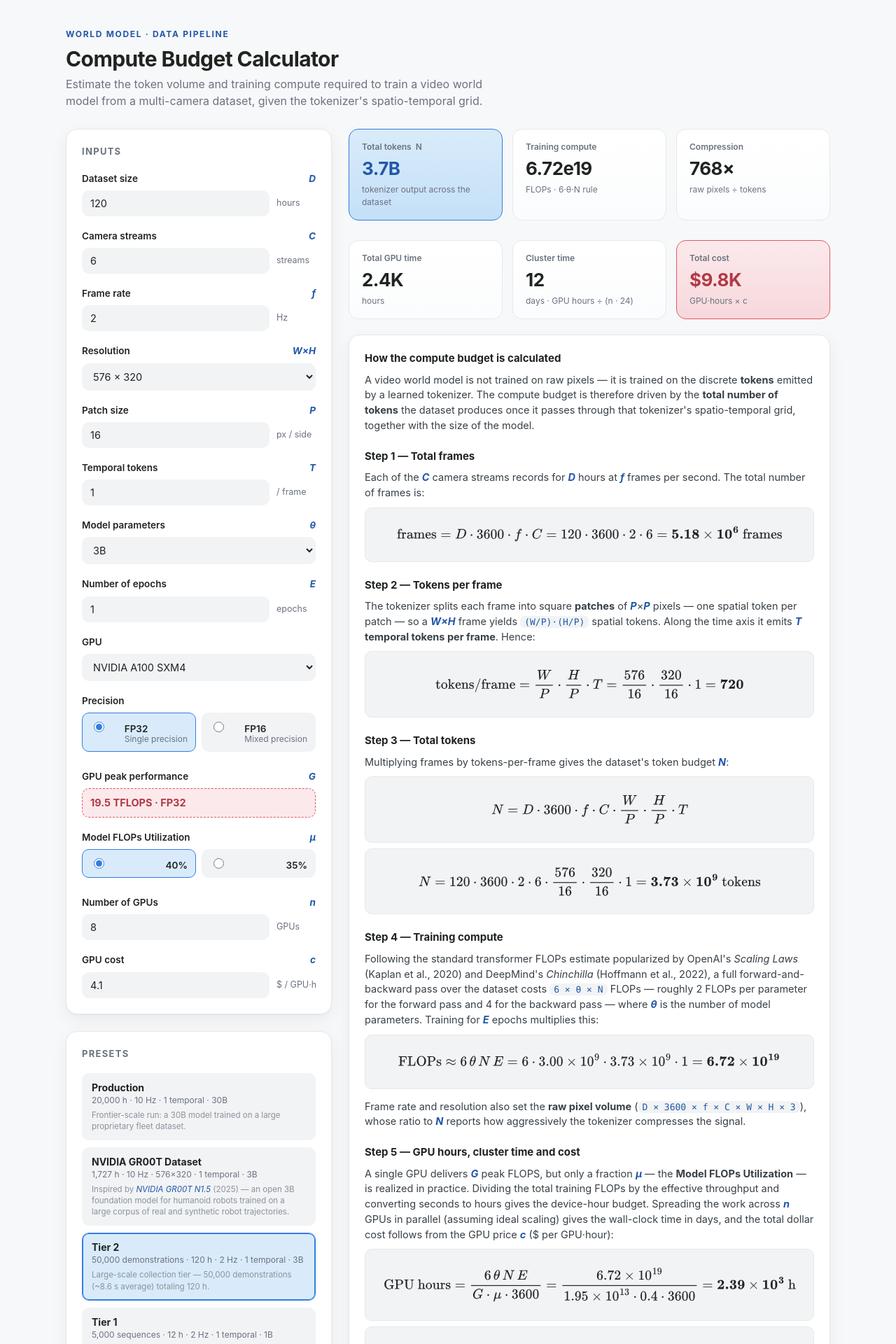
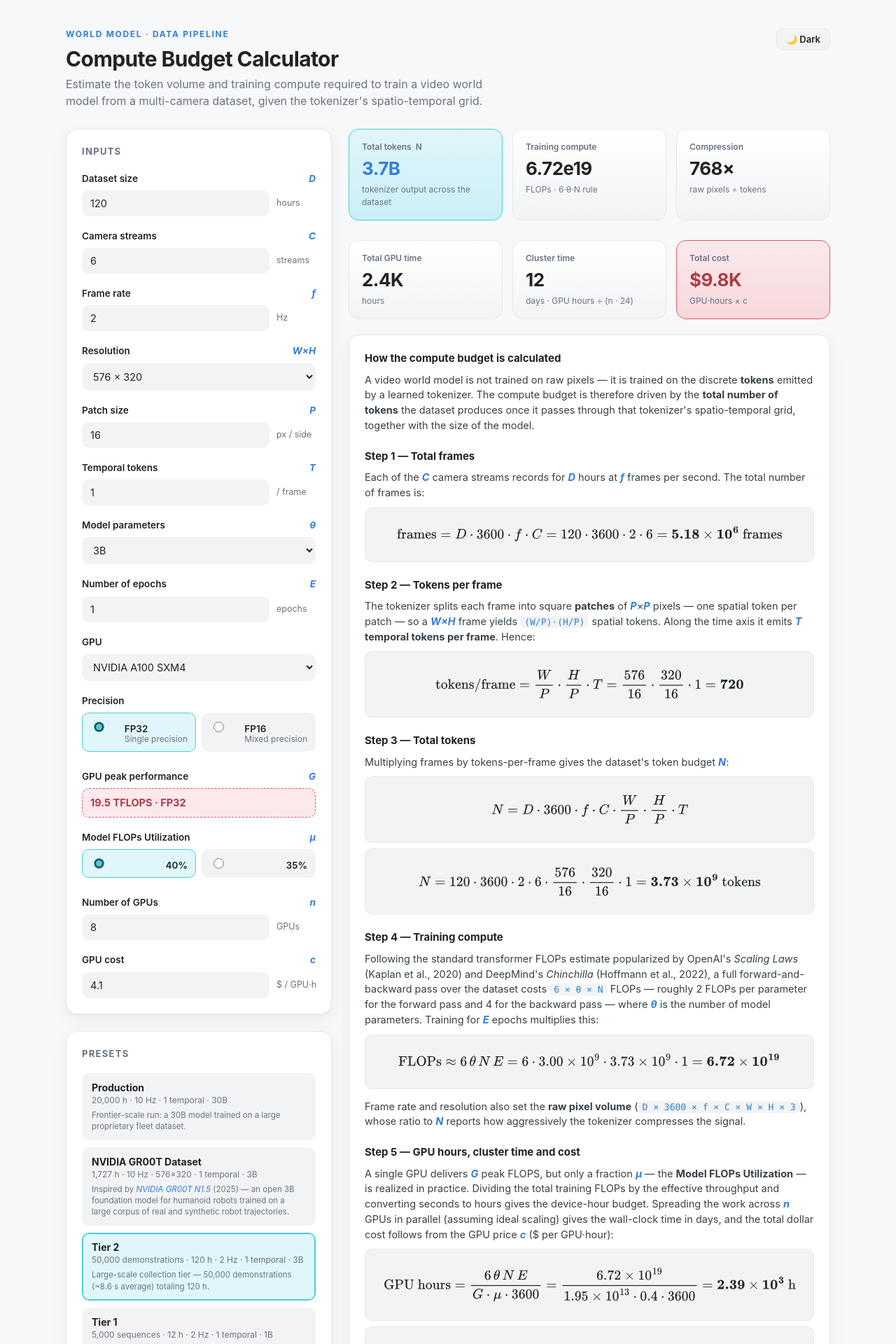
Before and after one commit to artemsavkin/artemsavkin.github.io, a Jekyll site: the page data.html, which Jekyll copies as it is, in a window 1280 px wide. Shown: the top 1920 px of the page at 70% size. Built offline with Jekyll 4.4.1, drawn with Linux system fonts in a browser that asks for light colours.

Commit message:
Refactor theme colors and add dark mode toggle

```diff
--- a/data.html
+++ b/data.html
@@ -22,16 +22,46 @@
     --ink: #1f2421;
     --muted: #6b7280;
     --line: #e6e8eb;
-    --accent: #337DE0;       /* Dunkelblau */
-    --accent-ink: #2258a8;
-    --accent-soft: #d9ebfa;
-    --lightblue: #46CDDE;    /* Hellblau */
+    --accent: #46CDDE;       /* Hellblau — main color */
+    --accent-ink: #337DE0;   /* Dunkelblau */
+    --accent-soft: #e0f6fa;
+    --accent-grad: #c9f0f6;
+    --blue: #337DE0;         /* Dunkelblau */
     --green: #4FB878;        /* Grün */
+    --green-soft: #e2f4ea;
+    --green-ink: #2e7d52;
     --orange: #F18761;       /* Orange */
     --purple: #9666D4;       /* Lila */
+    --purple-soft: #efe7fa;
+    --purple-ink: #6b3fa8;
     --red: #E45862;          /* Rot */
+    --red-soft: #fbe9ec;
+    --red-grad: #f7d8dc;
+    --red-ink: #b03a44;
     --field: #f1f3f5;
+    --body: #384047;
     --shadow: 0 1px 2px rgba(16,24,40,.04), 0 8px 24px rgba(16,24,40,.06);
+  }
+  body.dark {
+    --bg: #13181d;
+    --panel: #1c242c;
+    --ink: #e8ecef;
+    --muted: #9aa5b1;
+    --line: #2c3742;
+    --accent: #46CDDE;
+    --accent-ink: #46CDDE;
+    --accent-soft: rgba(70,205,222,.13);
+    --accent-grad: rgba(70,205,222,.06);
+    --green-soft: rgba(79,184,120,.14);
+    --green-ink: #4FB878;
+    --purple-soft: rgba(150,102,212,.15);
+    --purple-ink: #b78ee8;
+    --red-soft: rgba(228,88,98,.14);
+    --red-grad: rgba(228,88,98,.07);
+    --red-ink: #f08088;
+    --field: #232d36;
+    --body: #c3ccd4;
+    --shadow: 0 1px 2px rgba(0,0,0,.25), 0 8px 24px rgba(0,0,0,.35);
   }
   * { box-sizing: border-box; }
   html, body { margin: 0; padding: 0; }
@@ -45,6 +75,19 @@
   .wrap { max-width: 1140px; margin: 0 auto; padding: 40px 24px 64px; }
 
   header { margin-bottom: 28px; }
+  .theme-toggle {
+    float: right;
+    background: var(--field);
+    border: 1px solid var(--line);
+    border-radius: 10px;
+    padding: 7px 13px;
+    font-size: 13px; font-weight: 600;
+    color: var(--ink);
+    cursor: pointer;
+    font-family: inherit;
+    transition: border-color .15s, background .15s;
+  }
+  .theme-toggle:hover { border-color: var(--accent); }
   .eyebrow {
     font-size: 12px; letter-spacing: .14em; text-transform: uppercase;
     color: var(--accent-ink); font-weight: 700;
@@ -73,11 +116,11 @@
     display: flex; flex-direction: column; gap: 2px;
     transition: border-color .15s, background .15s, box-shadow .15s;
   }
-  .preset:hover { background: #fff; border-color: var(--green); }
+  .preset:hover { background: var(--panel); border-color: var(--green); }
   .preset.active { background: var(--accent-soft); border-color: var(--accent); box-shadow: inset 0 0 0 1px var(--accent); }
   .preset .pname { font-weight: 700; font-size: 14px; color: var(--ink); }
   .preset .pmeta { font-size: 12px; color: var(--muted); }
-  .preset .pnote { font-size: 11.5px; line-height: 1.4; color: #8a929b; margin-top: 4px; }
+  .preset .pnote { font-size: 11.5px; line-height: 1.4; color: var(--muted); margin-top: 4px; }
   .preset .pnote em { color: var(--accent-ink); font-style: italic; }
 
   .card {
@@ -113,14 +156,14 @@
     transition: border-color .15s, background .15s;
   }
   input[type="number"]:focus, select:focus {
-    outline: none; background: #fff; border-color: var(--accent);
+    outline: none; background: var(--panel); border-color: var(--accent);
   }
   .unit { font-size: 12.5px; color: var(--muted); white-space: nowrap; min-width: 56px; }
 
   .readout {
-    background: #fbe9ec; border: 1px dashed var(--red);
+    background: var(--red-soft); border: 1px dashed var(--red);
     border-radius: 10px; padding: 9px 11px;
-    font-size: 14.5px; font-weight: 700; color: #b03a44;
+    font-size: 14.5px; font-weight: 700; color: var(--red-ink);
   }
 
   .radios { display: flex; flex-direction: row; gap: 8px; }
@@ -131,7 +174,7 @@
     padding: 9px 11px; cursor: pointer; font-size: 14px; font-weight: 600;
     transition: border-color .15s, background .15s;
   }
-  .radio:hover { background: #fff; border-color: var(--line); }
+  .radio:hover { background: var(--panel); border-color: var(--line); }
   .radio:has(input:checked) { background: var(--accent-soft); border-color: var(--accent); }
   .radio input { accent-color: var(--accent); width: 15px; height: 15px; flex: none; }
   .radio span { display: flex; flex-direction: column; line-height: 1.2; }
@@ -147,14 +190,14 @@
     border: 1px solid var(--line);
     border-radius: 14px;
     padding: 16px 18px;
-    background: linear-gradient(180deg, #fff, #fbfcfd);
+    background: linear-gradient(180deg, var(--panel), var(--field));
   }
-  .stat.primary { border-color: var(--accent); background: linear-gradient(180deg, #d9ebfa, #c4e0f7); }
-  .stat.cost { border-color: var(--red); background: linear-gradient(180deg, #fbe9ec, #f7d8dc); }
+  .stat.primary { border-color: var(--accent); background: linear-gradient(180deg, var(--accent-soft), var(--accent-grad)); }
+  .stat.cost { border-color: var(--red); background: linear-gradient(180deg, var(--red-soft), var(--red-grad)); }
   .stat .k { font-size: 12px; color: var(--muted); font-weight: 600; }
   .stat .v { font-size: 26px; font-weight: 700; letter-spacing: -.02em; margin-top: 2px; }
   .stat.primary .v { color: var(--accent-ink); }
-  .stat.cost .v { color: #b03a44; }
+  .stat.cost .v { color: var(--red-ink); }
   .stat .sub { font-size: 12px; color: var(--muted); margin-top: 2px; }
 
   .desc .stepmath {
@@ -169,9 +212,9 @@
 
   .desc h3 { font-size: 15px; margin: 22px 0 8px; }
   .desc h3:first-child { margin-top: 0; }
-  .desc p { margin: 0 0 10px; color: #384047; font-size: 14.5px; }
+  .desc p { margin: 0 0 10px; color: var(--body); font-size: 14.5px; }
   .desc ul { margin: 0 0 12px; padding-left: 18px; }
-  .desc li { margin-bottom: 7px; font-size: 14.5px; color: #384047; }
+  .desc li { margin-bottom: 7px; font-size: 14.5px; color: var(--body); }
   .desc code {
     background: var(--field); padding: 1px 6px; border-radius: 6px;
     font-family: ui-monospace, Menlo, monospace; font-size: 13px; color: var(--accent-ink);
@@ -181,7 +224,7 @@
   .refs h3 { font-size: 15px; margin: 0 0 12px; }
   .refs ol { margin: 0; padding-left: 22px; }
   .refs li {
-    font-size: 13px; line-height: 1.55; color: #384047;
+    font-size: 13px; line-height: 1.55; color: var(--body);
     margin-bottom: 10px; padding-left: 4px;
   }
   .refs li::marker { color: var(--accent-ink); font-weight: 700; }
@@ -193,6 +236,7 @@
 <body>
 <div class="wrap">
   <header>
+    <button type="button" class="theme-toggle" id="theme-toggle" aria-label="Toggle dark mode">🌙 Dark</button>
     <div class="eyebrow">World Model · Data Pipeline</div>
     <h1>Compute Budget Calculator</h1>
     <p>Estimate the token volume and training compute required to train a video world model
@@ -592,6 +636,19 @@
   ids.forEach(id => $(id).addEventListener("input", compute));
   document.querySelectorAll('input[name="precision"], input[name="mfu"]').forEach(r => r.addEventListener("change", compute));
 
+  // dark mode toggle — persisted in localStorage
+  const themeBtn = $("theme-toggle");
+  function applyTheme(dark) {
+    document.body.classList.toggle("dark", dark);
+    themeBtn.textContent = dark ? "☀️ Light" : "🌙 Dark";
+  }
+  applyTheme(localStorage.getItem("wm-theme") === "dark");
+  themeBtn.addEventListener("click", () => {
+    const dark = !document.body.classList.contains("dark");
+    localStorage.setItem("wm-theme", dark ? "dark" : "light");
+    applyTheme(dark);
+  });
+
   // presets — delegated so binding never depends on element timing
   function setVal(id, v) {
     const el = $(id);
```
